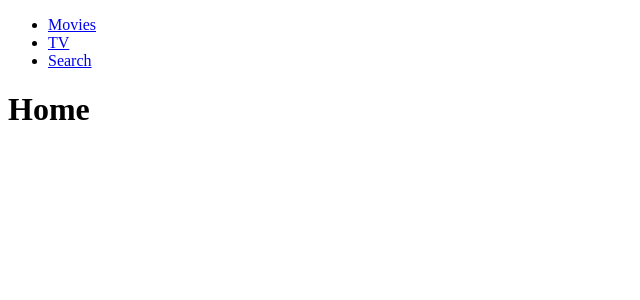
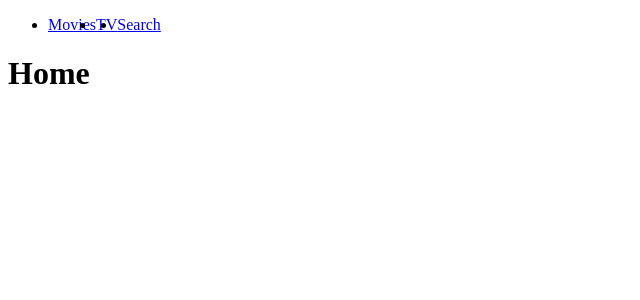
Before and after one commit to imliml/netflix_clone, a React (Create React App) app: page /#/ in a window 1280 px wide. Shown: the top 300 px of the page, without its empty margins (0-640 px from the left). Built offline with nearby package versions, Linux system fonts and the light colour scheme.

Commit message:
css in header

```diff
--- a/package.json
+++ b/package.json
@@ -10,7 +10,8 @@
     "react": "^16.13.1",
     "react-dom": "^16.13.1",
     "react-router-dom": "^5.2.0",
-    "react-scripts": "3.4.3"
+    "react-scripts": "3.4.3",
+    "styled-components": "^5.1.1"
   },
   "scripts": {
     "start": "react-scripts start",
--- a/src/Components/Header.js
+++ b/src/Components/Header.js
@@ -1,20 +1,29 @@
 import React from "react";
 import { Link } from "react-router-dom";
+import styled from "styled-components";
 
-const Header = () => (
-  <header>
-    <ul>
-      <li>
-        <Link to="/">Movies</Link>
-      </li>
-      <li>
-        <Link to="/tv">TV</Link>
-      </li>
-      <li>
-        <Link to="/search">Search</Link>
-      </li>
-    </ul>
-  </header>
+const Header = styled.header``;
+
+const List = styled.ul`
+  display: flex;
+`;
+
+const Item = styled.li``;
+
+const SLink = styled(Link)``;
+
+export default () => (
+  <Header>
+    <List>
+      <Item>
+        <SLink to="/">Movies</SLink>
+      </Item>
+      <Item>
+        <SLink to="/tv">TV</SLink>
+      </Item>
+      <Item>
+        <SLink to="/search">Search</SLink>
+      </Item>
+    </List>
+  </Header>
 );
-
-export default Header;
```
Also changed, not shown: 1 other file (tests, documents, lock files or other folders).
